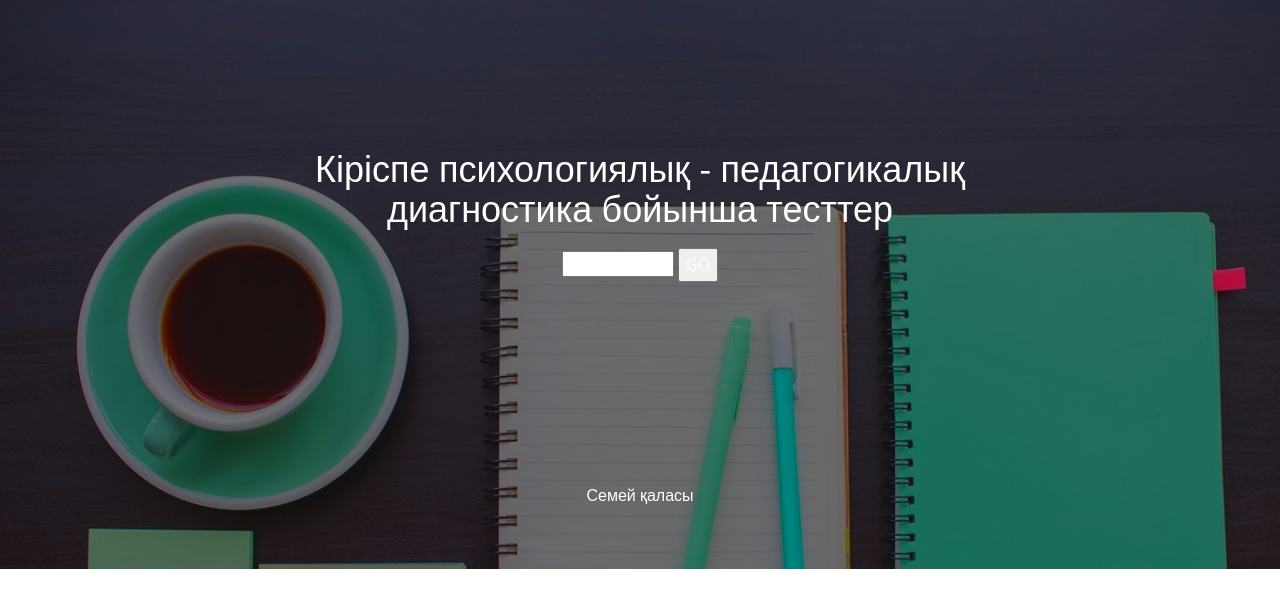
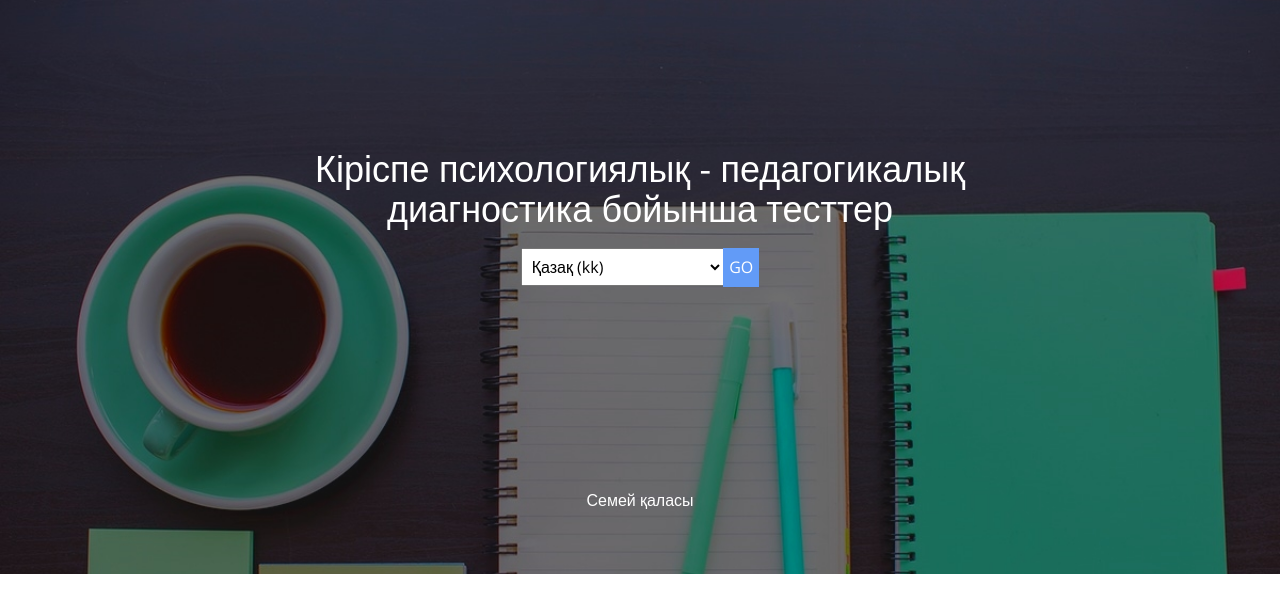
Before and after one commit to Sling-J/sfec-testing, a Django app: template Diplom/templates/Diplom/test.html in a window 1280 px wide. Shown: the part 122-736 px from the top of the page. Run offline with Django 3.2, Linux system fonts and the light colour scheme; data comes from the database, SQL or seed files in the repository; both versions use the stored data as it was after the commit; the template is opened without the code that fills it: values that come from a table or form of the project are taken from there, most other values are stand-ins (such as "Sample title", 1, 10 or a date in 2020); some libraries are stand-ins or nearby versions.

Commit message:
locale design

```diff
--- a/Diplom/static/css/style.css
+++ b/Diplom/static/css/style.css
@@ -1343,3 +1343,27 @@
    vertical-align: middle;
    margin-bottom: 5px;
 }
+
+.language-form {
+	color: #000;
+}
+
+.language-form select {
+	width: 30%;
+	outline: none;
+	padding: 6px;
+}
+
+.language-form input[type="submit"] {
+	transition: all 0.3s;
+	background: #629BF7;
+	color: #fff;
+	padding: 6px 6px 5px;
+	margin-left: -5px;
+	border: none;
+	outline: none;
+}
+
+.language-form input[type="submit"]:hover {
+	background: #487FD6;
+}
--- a/Diplom/templates/Diplom/test.html
+++ b/Diplom/templates/Diplom/test.html
@@ -25,7 +25,7 @@
                {% trans "Кіріспе психологиялық - педагогикалық диагностика бойынша тесттер" %}
             </h1>
             {% get_current_language as LANGUAGE_CODE %}
-            <form action="{% url 'set_language' %}" method="POST">
+            <form class="language-form" action="{% url 'set_language' %}" method="POST">
                {% csrf_token %}
                <input type="hidden" name="next" value="{{ redirect_to }}">
                <select name="language">
```
Also changed, not shown: db.sqlite3.
